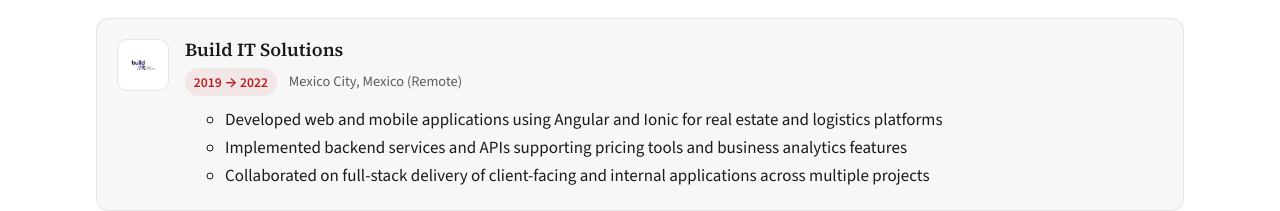
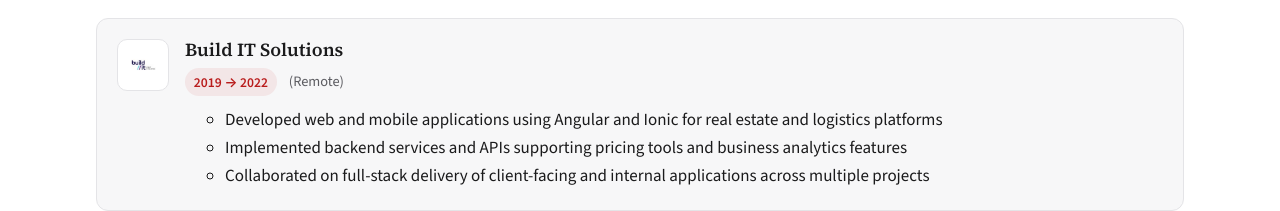
Before and after one commit to isaacpalomo/web-portfolio, an Angular app in the folder frontend/: page / in a window 1280 px wide. Shown: the part 1412-1623 px from the top of the page. Built offline with nearby package versions, Linux system fonts and the light colour scheme.

Commit message:
fix: updates work locations

```diff
--- a/frontend/src/app/app.component.ts
+++ b/frontend/src/app/app.component.ts
@@ -24,7 +24,7 @@ export class AppComponent {
       logo: '/assets/enhance.png',
       start: '2022',
       end: '2026',
-      location: 'Remote',
+      location: '',
       workMode: 'Remote',
       bulletPoints: [
         'Developed and maintained Playwright end-to-end automated tests for Angular-based web applications',
@@ -39,7 +39,7 @@ export class AppComponent {
       logo: '/assets/buildit.png',
       start: '2019',
       end: '2022',
-      location: 'Mexico City, Mexico',
+      location: '',
       workMode: 'Remote',
       bulletPoints: [
         'Developed web and mobile applications using Angular and Ionic for real estate and logistics platforms',
```
